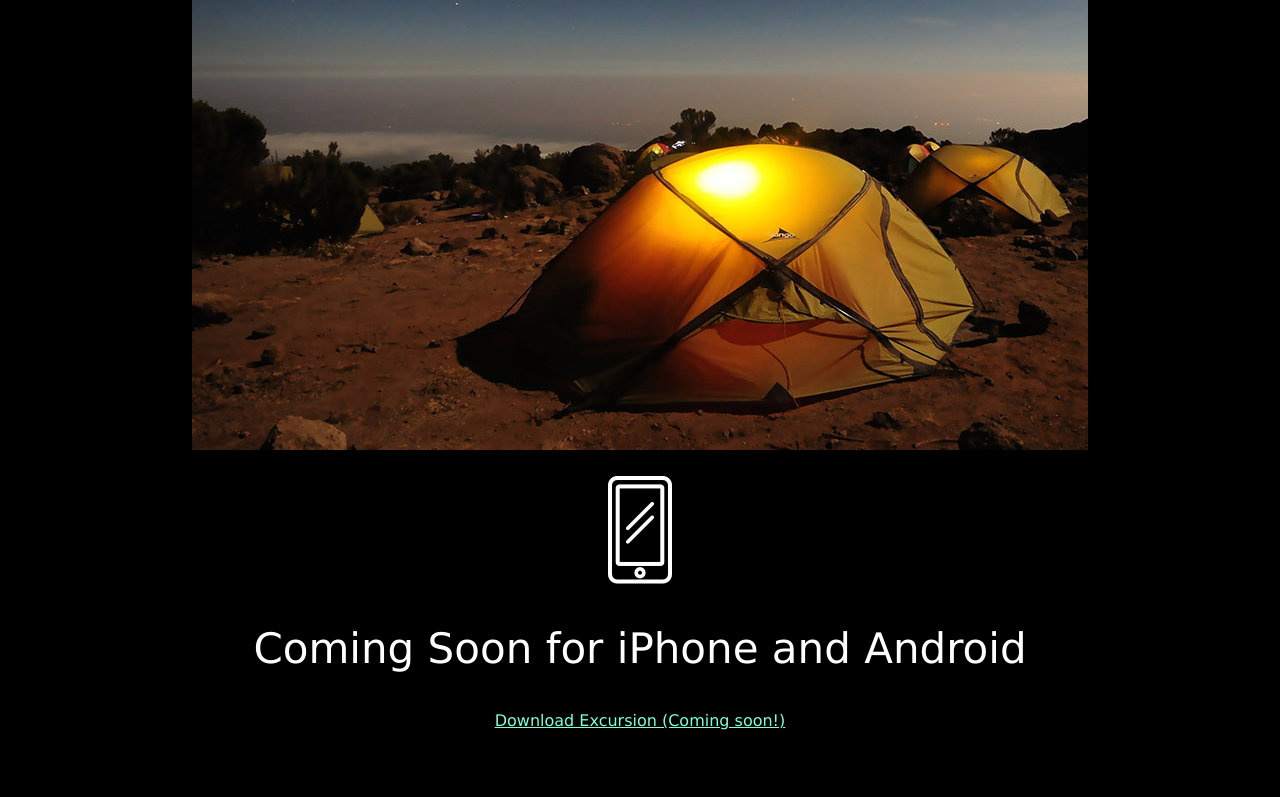
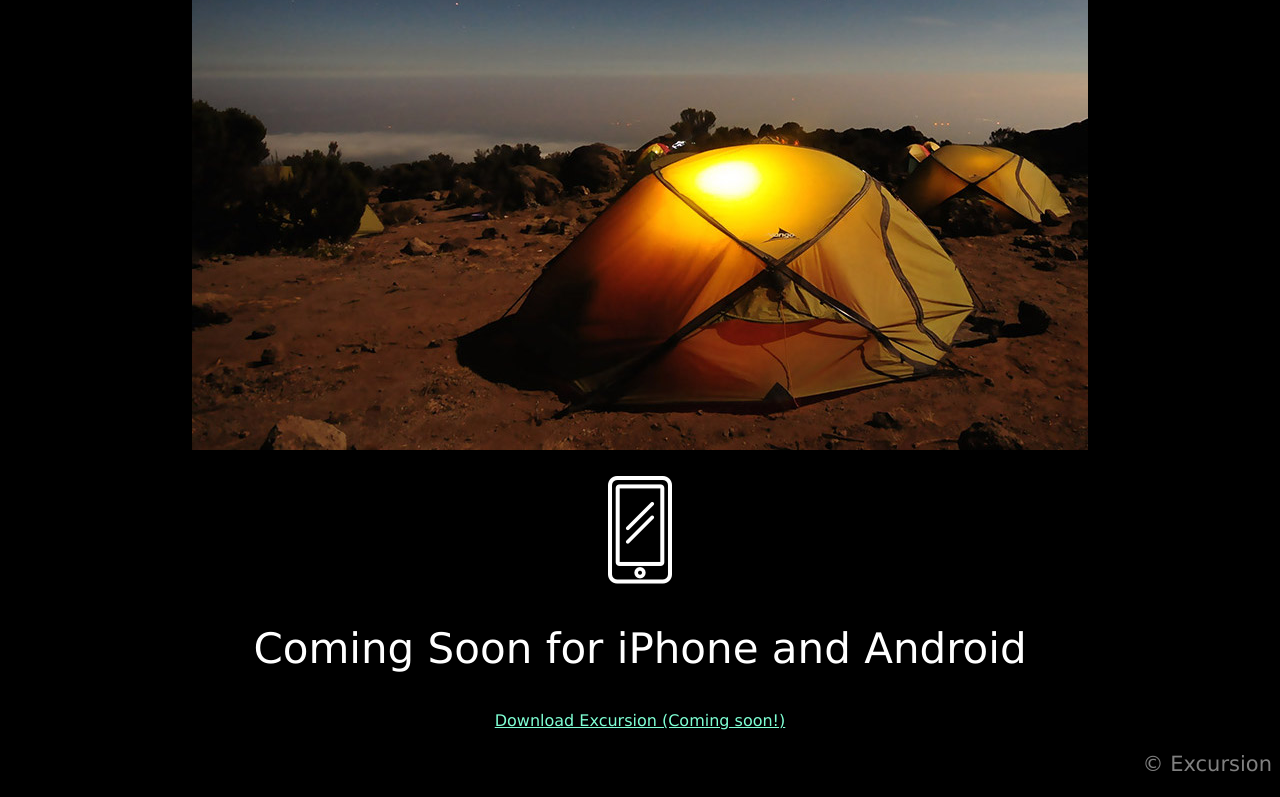
Before and after one commit to brezich/excursion, a plain HTML site: page index.html in a window 1280 px wide. Shown: the part 565-1362 px from the top of the page. Before the commit the page ends 1317 px from the top, so only its background shows below. Drawn offline with Linux system fonts and the light colour scheme.

Commit message:
Add Footer and complete project

```diff
--- a/index.html
+++ b/index.html
@@ -28,7 +28,9 @@
   <p><a class="dlink" href="#">Download Excursion (Coming soon!)</a></p>
 
   <!-- Footer -->
-
+  <footer>
+    <p>&copy; Excursion</p>
+  </footer>
 
 </body>
 
--- a/resources/css/style.css
+++ b/resources/css/style.css
@@ -20,6 +20,10 @@ p {
   color: gray;
 }
 
+footer {
+  text-align: right;
+}
+
 .dlink {
   color: aquamarine;
   font-size: 16px;
```
